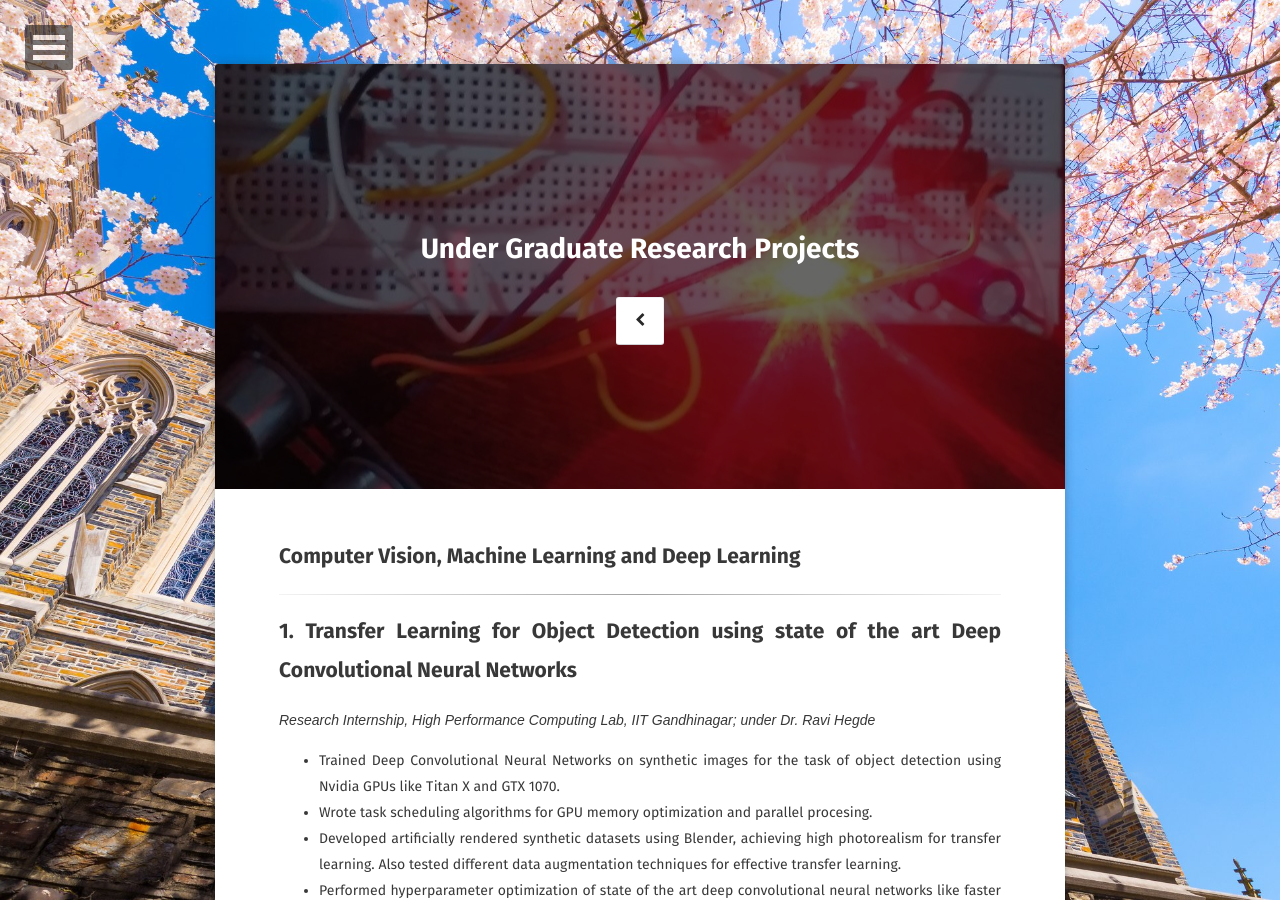
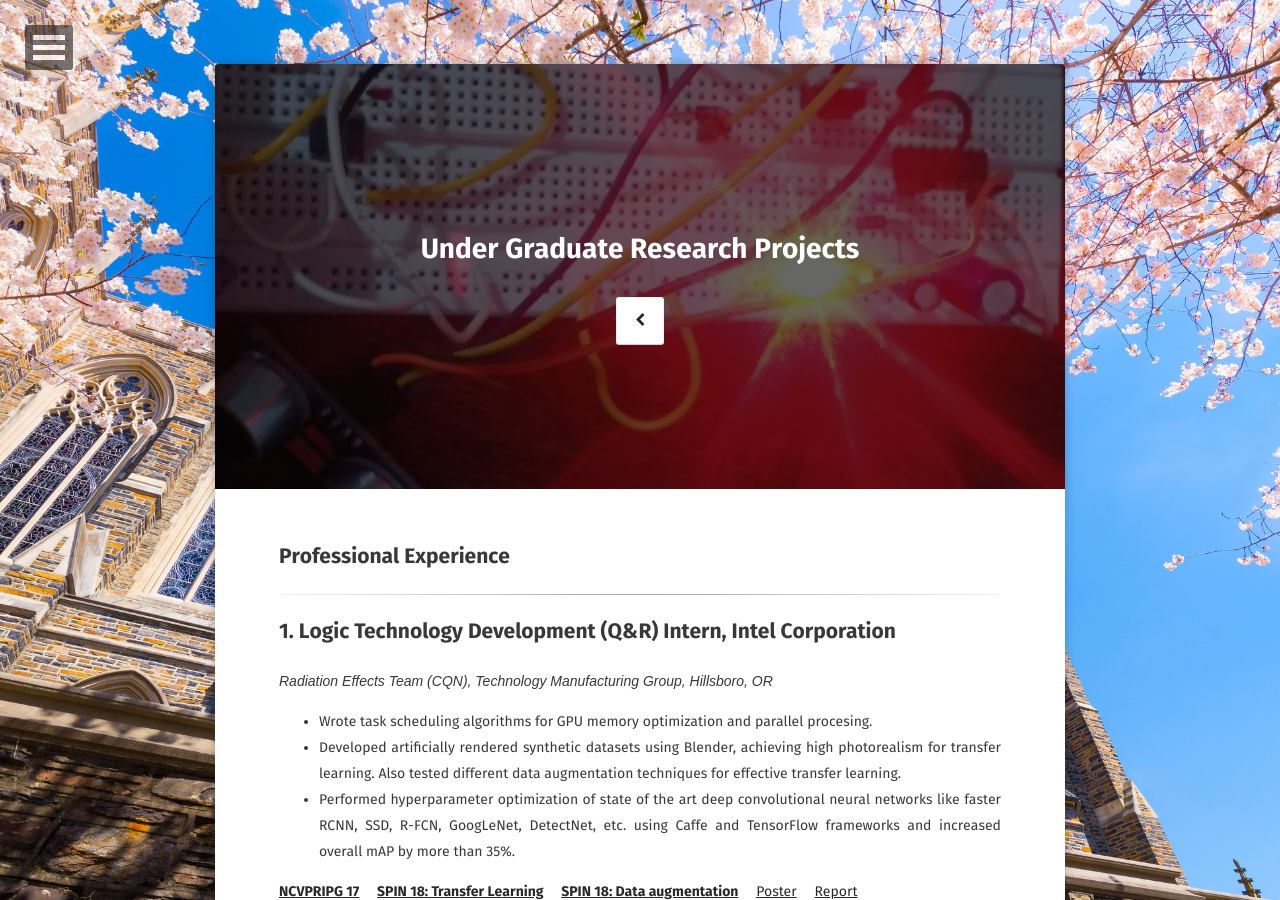
Before and after one commit to jontitalukdar/jontitalukdar.github.io_x, a Jekyll site: the page built from experience.md, in a window 1280 px wide and 900 px high. Built offline with Jekyll 4.4.1, drawn with Linux system fonts in a browser that asks for light colours; some web fonts are replaced; comment, search, counter and statistics services are not loaded.

Commit message:
Update experience.md

```diff
--- a/experience.md
+++ b/experience.md
@@ -3,11 +3,10 @@ layout: page
 title: "Under Graduate Research Projects"
 feature: https://jontitalukdar.github.io/assets/img/res.jpg
 ---
-## Computer Vision, Machine Learning and Deep Learning
+## Professional Experience
 ***
-## 1. Transfer Learning for Object Detection using state of the art Deep Convolutional Neural Networks
-*Research Internship, High Performance Computing Lab, IIT Gandhinagar; under Dr. Ravi Hegde*
-* Trained Deep Convolutional Neural Networks on synthetic images for the task of object detection using Nvidia GPUs like Titan X and GTX 1070.
+## 1. Logic Technology Development (Q&R) Intern, Intel Corporation
+*Radiation Effects Team (CQN), Technology Manufacturing Group, Hillsboro, OR*
 * Wrote task scheduling algorithms for GPU memory optimization and parallel procesing.
 * Developed artificially rendered synthetic datasets using Blender, achieving high photorealism for transfer learning. Also tested different data augmentation techniques for effective transfer learning.
 * Performed hyperparameter optimization of state of the art deep convolutional neural networks like faster RCNN, SSD, R-FCN, GoogLeNet, DetectNet, etc. using Caffe and TensorFlow frameworks and increased overall mAP by more than 35%.
```
